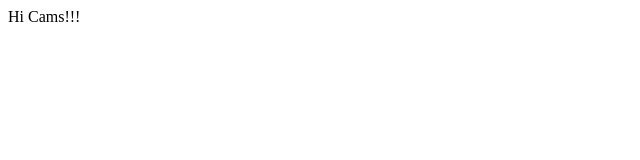
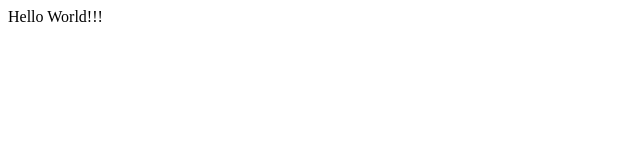
Before and after one commit to Francoiiis/Francoiiis.github.io, a plain HTML site: page index.html in a window 1280 px wide. Shown: the full height of the page, 0-640 px from the left. Drawn offline with Linux system fonts and the light colour scheme.

Commit message:
Update index.html

```diff
--- a/index.html
+++ b/index.html
@@ -5,7 +5,7 @@
 </head>
 
 <body>
-    Hi Cams!!!
+    Hello World!!!
 </body>
 
 </html>
```
